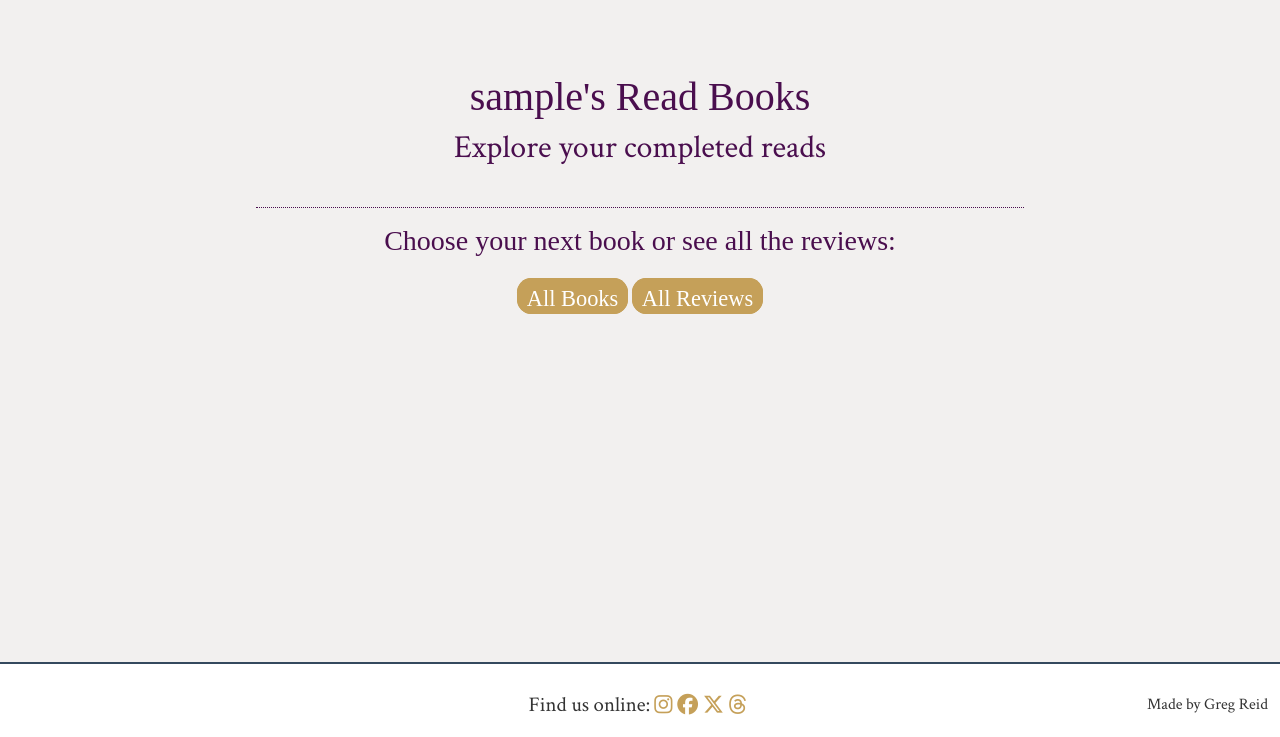
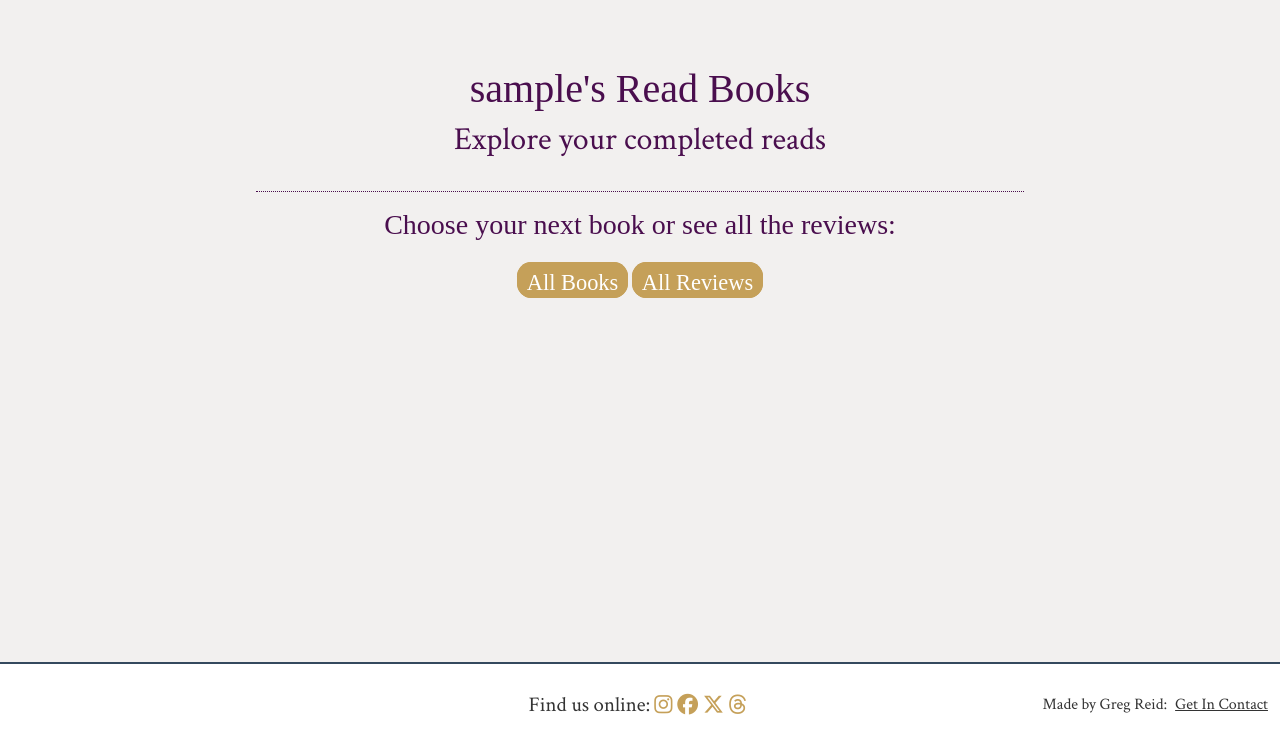
Before and after one commit to Greggy1234/The-Book-Collective, a Django app: a page that uses templates/base.html in a window 1280 px wide. Shown: the part 63-800 px from the top of the page. Run offline with Django 5.2, Linux system fonts and the light colour scheme; the visitor is signed in with stand-in values (Sample User, id 1); data comes from the database, SQL or seed files in the repository; data that the repository does not hold is empty; some libraries are stand-ins or nearby versions; some web fonts are replaced.

```diff
--- a/features/templates/features/features.html
+++ b/features/templates/features/features.html
@@ -4,7 +4,7 @@
 
 {% block content %}
 <!-- features.html content starts here -->
-<div class="py-3 text-center">
+<div class="py-2 text-center">
     <h1>Future Features</h1>
     <h2 class="mb-4">Take a look at what's going to be implemented in the future</h2>
 </div>
--- a/static/css/style.css
+++ b/static/css/style.css
@@ -248,7 +248,6 @@ footer {
 }
 
 footer a {
-    color: var(--button-links);
     display: inline-flex;
     align-items: center;
     text-decoration: none;
@@ -257,6 +256,12 @@ footer a {
 .icons {
     font-size: 1.3rem;
     padding-right: .3rem;
+    color: var(--button-links);
+}
+
+.footer-email {
+    color: var(--main-text);
+    text-decoration: underline;
 }
 
 /* Media queries */
--- a/status/templates/status/book-read.html
+++ b/status/templates/status/book-read.html
@@ -2,8 +2,8 @@
 {% load static %}
 
 {% block content %}
-<!-- books-read.hmtl code starts here -->
-<div class="py-3 text-center">
+<!-- books-read.html code starts here -->
+<div class="py-2 text-center">
     <h1>{{ user.username }}'s Read Books</h1>
     <h2>Explore your completed reads</h2>
 </div>
--- a/status/templates/status/profile.html
+++ b/status/templates/status/profile.html
@@ -2,8 +2,8 @@
 {% load static %}
 
 {% block content %}
-<!-- profile.hmtl code starts here -->
-<div class="py-3 text-center">
+<!-- profile.html code starts here -->
+<div class="py-2 text-center">
     <h1>{{ user.username }}'s Profile</h1>
 </div>
 <!-- Stat boxes-->
--- a/status/templates/status/wishlist.html
+++ b/status/templates/status/wishlist.html
@@ -2,8 +2,8 @@
 {% load static %}
 
 {% block content %}
-<!-- books-wishlist.hmtl code starts here -->
-<div class="py-3 text-center">
+<!-- books-wishlist.html code starts here -->
+<div class="py-2 text-center">
     <h1>{{ user.username }}'s Wishlist</h1>
     <h2>All the books you're excited to read!</h2>
 </div>
--- a/templates/base.html
+++ b/templates/base.html
@@ -129,7 +129,9 @@
                     </div>
                 </div>
                 <div class="col-12 col-md-4 pt-2 text-md-end d-flex align-items-center justify-content-center justify-content-md-end">
-                    <p class="m-0 p-small">Made by Greg Reid</p>
+                    <p class="m-0 p-small">Made by Greg Reid:</p>
+                    <a class="p-small footer-email ps-2" href="mailto:greg@ilkaukarei.resend.app" target="_blank"
+                    aria-label="Email link to get in contact with us" rel="noopener">Get In Contact</a>
                 </div>
             </div>
         </div>
```
Also changed, not shown: book_collective/settings.py (+4 -4 lines), README.md, 11 other files.
